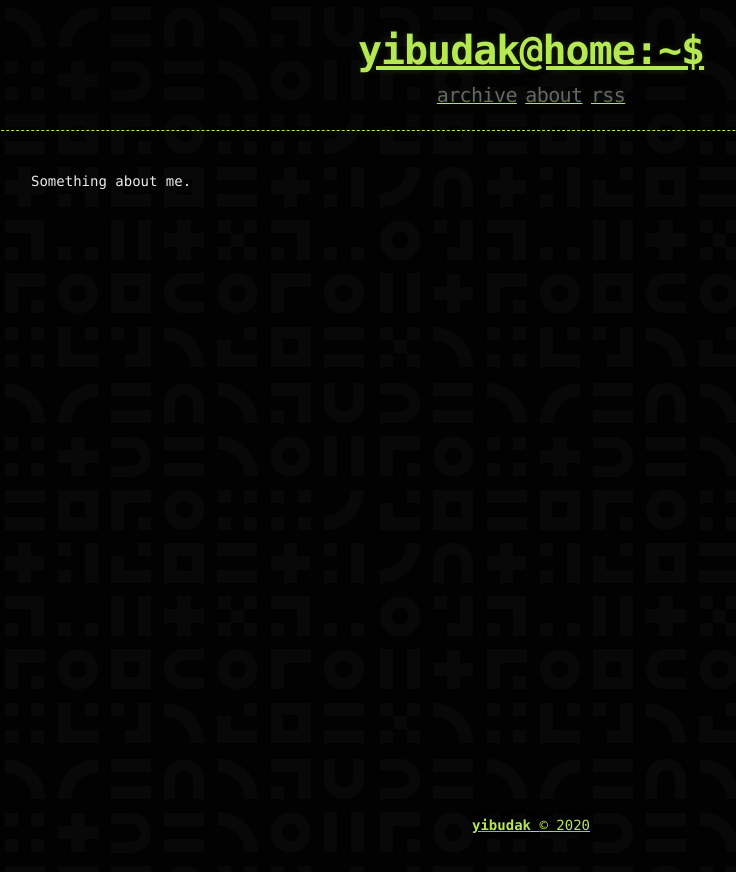
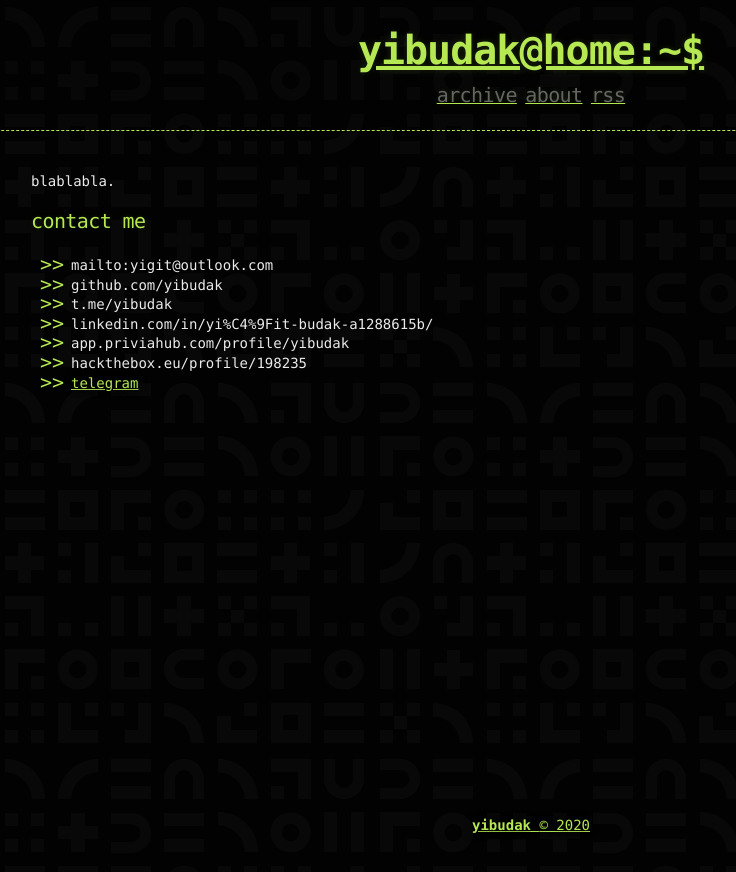
Before and after one commit to yibudak/yibudak.github.io, a Jekyll site: the page built from about.md, in a window 1280 px wide. Shown: the top 872 px of the page, without its empty margins (109-845 px from the left). Built offline with Jekyll 4.4.1, drawn with Linux system fonts in a browser that asks for light colours.

Commit message:
Update about.md

```diff
--- a/about.md
+++ b/about.md
@@ -3,4 +3,14 @@ layout: page
 title: yibudak | about
 ---
 
-Something about me.
+blablabla.
+
+
+## [](#header-2)contact me
+*	mailto:yigit@outlook.com
+*	github.com/yibudak
+*	t.me/yibudak
+*	linkedin.com/in/yi%C4%9Fit-budak-a1288615b/
+*	app.priviahub.com/profile/yibudak
+*	hackthebox.eu/profile/198235
+*	[telegram](t.me/yibudak)
```
